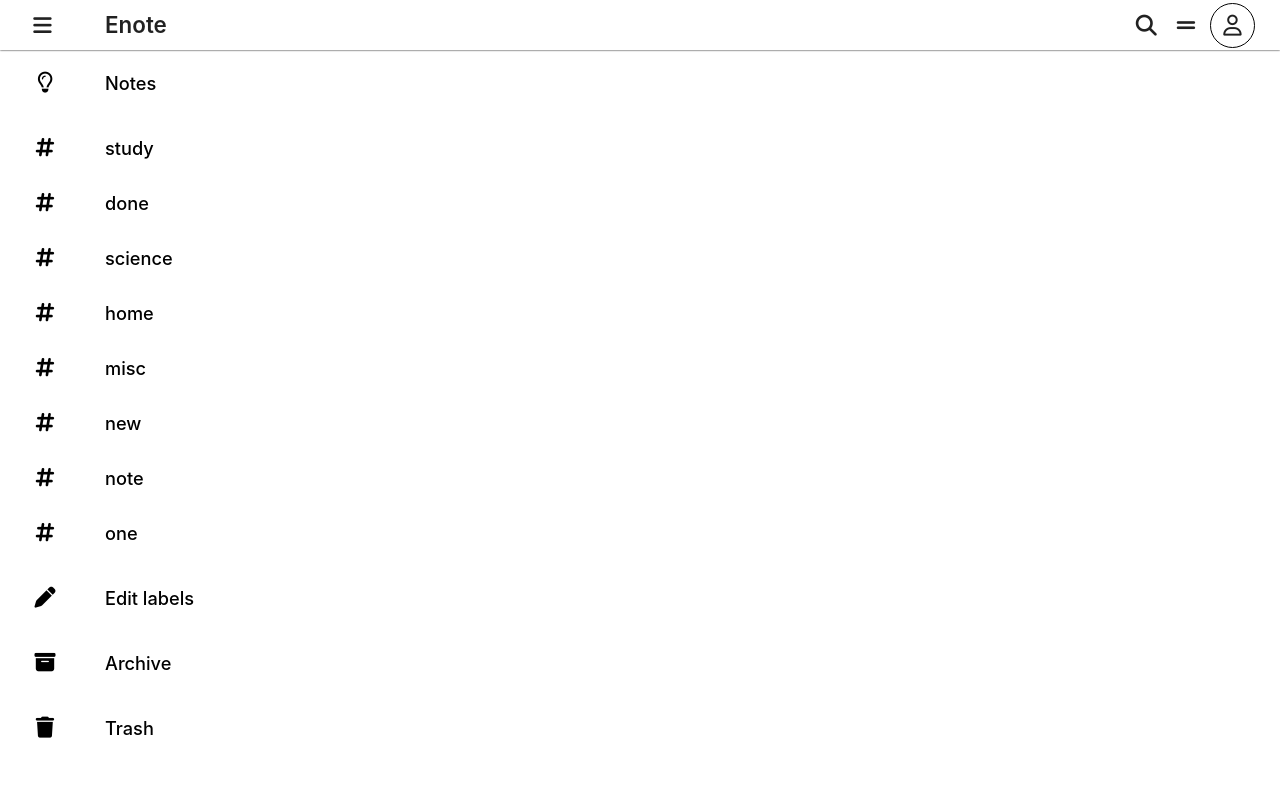
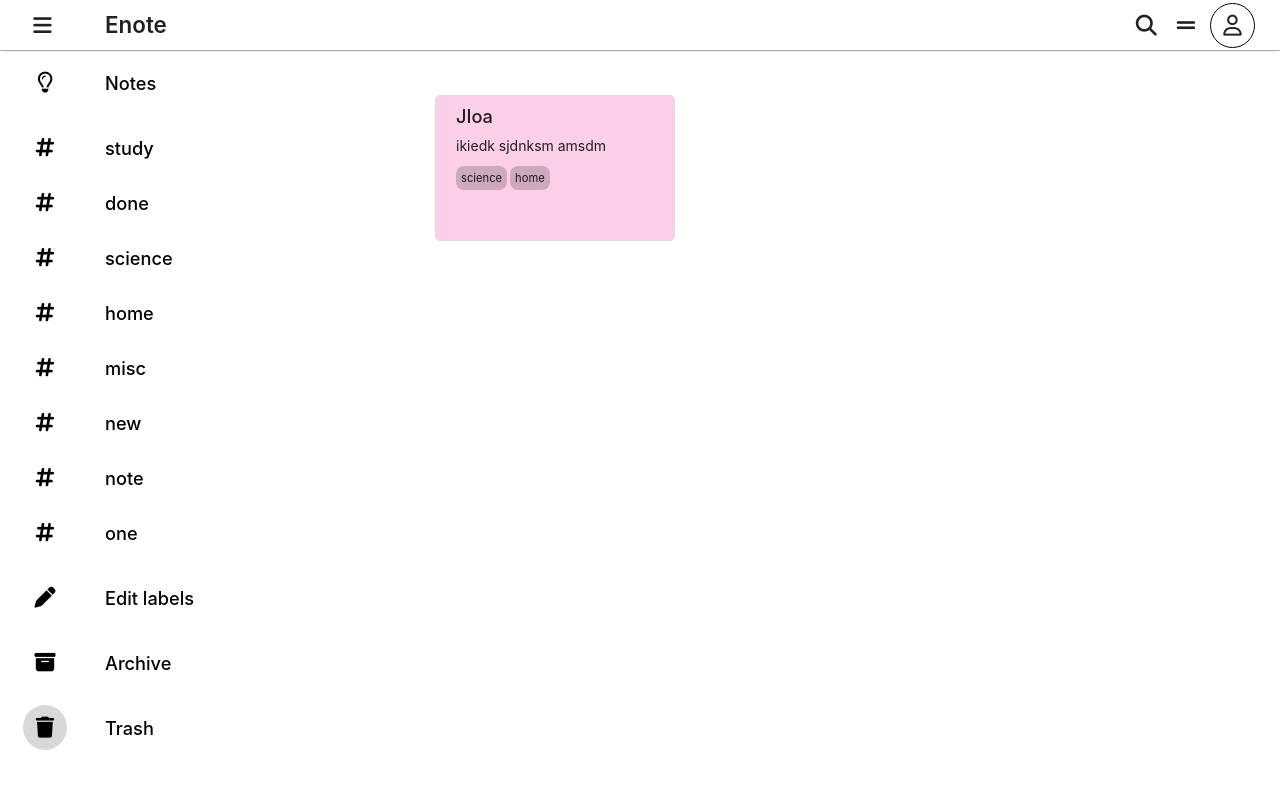
Before and after one commit to Arifulla-16/enote-react, a React (Create React App) app: page /trash in a window 1280 px wide. Shown: the top 788 px of the page. Built offline with nearby package versions, Linux system fonts and the light colour scheme; the HTML template or start-up script is replaced by a standard one.

Commit message:
further routing trash

```diff
--- a/src/App.css
+++ b/src/App.css
@@ -35,7 +35,11 @@
   width:45px;
 }
 
-.icAni:hover{
+.icAni:hover,.icAniPer{
+  background-color: #ffffff00;
+}
+
+.icAniPer{
   background-color: #71717146;
 }
 
@@ -164,7 +168,13 @@
 }
 
 .navItHovClass:hover{
-  background-color: #a4a4a4;
+  background-color: #d8d8d8;
+  transition: background-color 0.6s;
+  border-radius: 20px;
+}
+
+.navItHovClassPer{
+  background-color: #ffffff;
   transition: background-color 0.6s;
   border-radius: 20px;
 }
@@ -203,6 +213,14 @@
 }
 .navToggleClass1:hover .hideTag{
   display: flex;
+}
+
+.navToggleClass1:hover .navItHovClassPer{
+  background-color: #a4a4a4;
+}
+
+.navToggleClass1:hover .icAniPer{
+  background-color: #ffffff00;
 }
 
 .nonNavToggleClass0{
--- a/src/App.js
+++ b/src/App.js
@@ -48,6 +48,21 @@ function App() {
       "archived":false
     }
   ]);
+  var [trashList,setTrashList] = useState([
+    {
+      "id":100,
+      "title":"JIoa",
+      "text":"ikiedk sjdnksm amsdm",
+      "list":["hulu","crunch","me"],
+      "checkList":[true,false,false],
+      "tags":["science","home"],
+      "images":[],
+      "bgImage":"none",
+      "bgColor":"#fccfe9",
+      "pinned":false,
+      "archived":true
+    }
+  ]);
   var tId = useRef("");
   var temp = useRef("") ;
   var arr = useRef([]);
@@ -71,9 +86,10 @@ function App() {
 
   const updateNoteList = (list,typ) =>{
     if(typ=="del"){
+      setTrashList([...trashList,noteList.filter(note => note.id==list[0].id)[0]]);
       setNoteList(noteList.filter(note => note.id!=list[0].id));
     }
-    else if(typ=="tdel" || typ=="ck" || typ=="img"){
+    else if(typ=="tdel" || typ=="ck" || typ=="img"|| typ=="up"){
       setNoteList(noteList.map(note => {
         if(note.id==list.id){
           return list;
@@ -81,6 +97,15 @@ function App() {
         return note;
       }))
     }
+  }
+
+  const restore = (id)=>{
+    setNoteList([...noteList,(trashList.filter(note => note.id==id)[0])]);
+    setTrashList(trashList.filter(note => note.id!=id));
+  }
+
+  const deleteForever = (id)=>{
+    setTrashList(trashList.filter(note => note.id!=id));
   }
 
   const addNewNote = (note) =>{
@@ -311,23 +336,42 @@ function App() {
       <Header navToggler={navToggler} getView={getView}/>
       <span className="content" id="content">
         <Nav navMode={navMode} allTagList={allTagList}  />
+        <span className={`nonNav nonNavToggleClass${navMode} `}>
         <Routes>
         <Route
           path='/'
-          Component={()=>(
-            <span className={`nonNav nonNavToggleClass${navMode} `}>
+          element={
+            <>
               <Takenote addNewNote={addNewNote} setTargetNote={setTargetNote} curTags={curTags} tagRemover={tagRemover} />
-              <Notelist view={view} noteList={noteList.filter((note)=>note.archived==false)} setNoteList={updateNoteList} setTargetNote={setTargetNote} mergeLists={mergeLists} />
-            </span>
-          )} />
-          <Route
+              <Notelist view={view} noteList={noteList.filter((note)=>note.archived==false)} setNoteList={updateNoteList} setTargetNote={setTargetNote} mergeLists={mergeLists} tp={"note"} del={deleteForever} res={restore} />
+            </>
+          }
+
+          />
+        <Route
           path='/archive'
-          Component={()=>(
-            <span className={`nonNav nonNavToggleClass${navMode} `}>
-              <Notelist view={view} noteList={noteList.filter((note)=>note.archived==true)} setNoteList={updateNoteList} setTargetNote={setTargetNote} mergeLists={mergeLists} />
-            </span>
-          )} />
+          element={
+              <Notelist view={view} noteList={noteList.filter((note)=>note.archived==true)} setNoteList={updateNoteList} setTargetNote={setTargetNote} mergeLists={mergeLists} tp={"note"} del={deleteForever} res={restore} />
+          } />
+        <Route
+          path='/trash'
+          element={
+              <Notelist view={view} noteList={trashList} setNoteList={updateNoteList} setTargetNote={setTargetNote} mergeLists={mergeLists} tp={"trash"} del={deleteForever} res={restore}/>
+          } />
+          {
+            allTagList.map((tag)=>{
+              return (
+                <Route
+                key={tag}
+                path='/tags/:tag'
+                element={
+                    <Notelist view={view} noteList={noteList} setNoteList={updateNoteList} setTargetNote={setTargetNote} mergeLists={mergeLists} tp={"tag"} del={deleteForever} res={restore}/>
+                } />
+              )
+            })
+          }
         </Routes>
+        </span>
       </span>
     </Router>
     </div>
--- a/src/components/Nav/Labels.jsx
+++ b/src/components/Nav/Labels.jsx
@@ -1,11 +1,22 @@
-import React from 'react'
+import React, { useState , useEffect } from 'react'
 import NavItem from './NavItem'
+import { Link ,useLocation} from "react-router-dom";
 
 function Labels(props) {
+  var [high,setHigh] = useState(useLocation().pathname);
+
+  useEffect(()=>{
+    setHigh(window.location.pathname);
+  },[useLocation().pathname]);
+
   return (
     <div className='lables'>
         {props.labelList.map((label)=>{
-            return <NavItem key={label} icon={"fa-solid fa-hashtag"} tag={label} styl={props.styl}/>
+            return (
+              <Link key={label} to={`/tags/${label}`}>
+                <NavItem icon={"fa-solid fa-hashtag"} tag={label} styl={props.styl} hig={!high.includes("/tags")?high.slice(1):high.slice(6)} />
+              </Link>
+            )
         })}
     </div>
   )
--- a/src/components/Nav/Nav.jsx
+++ b/src/components/Nav/Nav.jsx
@@ -1,20 +1,28 @@
-import React, { useState } from 'react'
+import React, { useEffect, useState } from 'react'
 import Labels from './Labels';
-import { Link } from "react-router-dom";
+import { Link ,useLocation} from "react-router-dom";
 import NavItem from './NavItem';
 
 function Nav(props) {
+  var [high,setHigh] = useState(useLocation().pathname);
+
+  useEffect(()=>{
+    setHigh(window.location.pathname);
+  },[useLocation().pathname]);
+
   return (
     <div className={`nav navToggleClass${props.navMode} `}>
         <Link to="/">
-        <NavItem icon={"fa-regular fa-lightbulb"} tag={"Notes"} styl={props.navMode}/>
+        <NavItem icon={"fa-regular fa-lightbulb"} tag={"Notes"} styl={props.navMode} hig={!high.includes("/tags")?high.slice(1):high.slice(6)} />
         </Link>
         <Labels labelList={props.allTagList} styl={props.navMode}/>
-        <NavItem icon={"fa-solid fa-pen"} tag={"Edit labels"} styl={props.navMode}/>
+        <NavItem icon={"fa-solid fa-pen"} tag={"Edit labels"} styl={props.navMode} hig={!high.includes("/tags")?high.slice(1):high.slice(6)} />
         <Link to="/archive">
-        <NavItem icon={"fa-solid fa-archive"} tag={"Archive"} styl={props.navMode}/>
+        <NavItem icon={"fa-solid fa-archive"} tag={"Archive"} styl={props.navMode} hig={!high.includes("/tags")?high.slice(1):high.slice(6)} />
         </Link>
-        <NavItem icon={"fa-solid fa-trash"} tag={"Trash"} styl={props.navMode}/>
+        <Link to="/trash">
+        <NavItem icon={"fa-solid fa-trash"} tag={"Trash"} styl={props.navMode} hig={!high.includes("/tags")?high.slice(1):high.slice(6)} />
+        </Link>
     </div>
   )
 }
--- a/src/components/Nav/NavItem.jsx
+++ b/src/components/Nav/NavItem.jsx
@@ -1,11 +1,14 @@
 import React from 'react'
 
 function NavItem(props) {
-    let {icon,tag,styl} = props;
+    let {icon,tag,styl,hig} = props;
+    if(hig==""){
+      hig="notes";
+    }
   return (
-    <div className='navItem navItHovClass'>
+    <div className={`navItem ${tag.toLowerCase()==hig.toLowerCase()?"navItHovClassPer":"navItHovClass" }`}>
         <span className="navIcon">
-        <span className="icAni ">
+        <span className={`icAni ${tag.toLowerCase()==hig.toLowerCase()?"icAniPer":"" }`}>
         <i className={`${icon} fa-xl`}></i>
         </span>
         </span>
--- a/src/components/Notes/Note.jsx
+++ b/src/components/Notes/Note.jsx
@@ -1,7 +1,7 @@
 import React, { useState } from 'react'
 
 function Note(props) {
-    var {note,tagRemover,noteRemover,checkUpdate,setTargetNote,updatePin,psy,noteArchive,imgAdd} = props;
+    var {note,tagRemover,noteRemover,checkUpdate,setTargetNote,updatePin,psy,noteArchive,imgAdd,tp,del,res} = props;
     var {id,title,text,list,checkList,tags,images,bgImage,bgColor,pinned} = note;
 
 
@@ -21,11 +21,27 @@ function Note(props) {
         noteArchive(tarId,!note.archived);
     }
 
+    const restore = (el)=>{
+        var tarId = el.currentTarget.getAttribute("uid");
+        res(tarId);
+    }
+
+    const deleteForever = (el)=>{
+        var tarId = el.currentTarget.getAttribute("uid");
+        del(tarId);
+    }
+
     const handleCheck = (e) =>{
+        if(tp=="trash"){
+            alert("restore to edit");/////////////////////////
+            e.preventDefault();
+        }
+        else{
             var tarId = e.currentTarget.getAttribute("uid");
             var ck = e.target.attributes["idx"].value;
             var cked = e.target.checked;
             checkUpdate(tarId,ck,cked);
+        }
     }
 
     const showImg = (e)=>{
@@ -98,7 +114,6 @@ function Note(props) {
 
 
   return (
-
     <div className='note' uid={id}>
         <span className="images">
         {
@@ -108,9 +123,11 @@ function Note(props) {
         }
         </span>
         <span className="noteContent" style={{backgroundImage:bgImage,backgroundColor:bgColor}}>
-            <span className="notePin hider">
+            {
+            tp!="trash"&&<span className="notePin hider">
                             <i className={`fa-solid fa-thumbtack curs`} style={style} uid={id} onClick={togglePin}> </i>
                         </span>
+            }
             <span className="noteTitle">
                 {title}
             </span>
@@ -132,16 +149,18 @@ function Note(props) {
                     tags.map((tag)=>{
                         return (<span key={tag} className="noteLabel">
                                     <span>{tag}</span>
-                                    <div id="labelDel" onClick={delTag} tg={tag} uid={id}>
+                                    {
+                                        tp!="trash"&&<div id="labelDel" onClick={delTag} tg={tag} uid={id}>
                                                         <i className="fa-solid fa-xmark fa-xl curs"></i>
                                                     </div>
+                                    }
                                 </span>)
                     })
 
                 }
             </span>
+            {tp!="trash"&&
                 <span className="noteOptions hider ">
-                {/*icons*/}
                     <i className="fa-solid fa-palette curs add" onClick={displayPalette} uid={id} ></i>
                     <label className="custom-file-upload">
                         <input type="file" id="imgUpload" uid={id} onChange={showImg}/>
@@ -151,6 +170,14 @@ function Note(props) {
                     <i className="fa-solid fa-trash curs add" onClick={delNote} uid={id}></i>
                     <i className="fa-solid fa-tags curs add" onClick={showList} uid={id}></i>
                 </span>
+            }
+            {
+                tp=="trash"&&
+                <span className="noteOptions hider ">
+                <i className="fa-solid fa-trash-can-arrow-up curs add" onClick={restore} uid={id}></i>
+                <i className="fa-solid fa-dumpster-fire curs add" onClick={deleteForever} uid={id}></i>
+                </span>
+            }
         </span>
     </div>
   )
--- a/src/components/Notes/Notelist.jsx
+++ b/src/components/Notes/Notelist.jsx
@@ -1,9 +1,18 @@
 import { useEffect, useState } from 'react';
 import Note from './Note'
+import { useLocation } from 'react-router-dom';
 
 function Notelist(props) {
-  var {view,noteList,setNoteList,setTargetNote,mergeLists} = props;
+  var {view,noteList,setNoteList,setTargetNote,mergeLists,tp,del,res} = props;
   var [title,setTitle] = useState("on");
+
+  if(tp!="trash" && tp!="note"){
+    var loc= window.location.pathname.slice(6);
+    noteList=noteList.filter(note=>note.tags.includes(loc));
+  }
+
+  useEffect(()=>{
+  },[useLocation().pathname])
 
   const tagRemover = (id,delTag)=>{
     var changedNote = noteList.filter((note)=>note.id==id);
@@ -29,6 +38,14 @@ function Notelist(props) {
     setNoteList(changedNote[0],"img");
   }
 
+  const restore = (id)=>{
+    res(id);
+  }
+
+  const deleteForever = (id)=>{
+      del(id);
+  }
+
   const noteArchive = (id,bl) =>{
     mergeLists(id,bl);
   }
@@ -49,15 +66,11 @@ function Notelist(props) {
   }
 
   const updatePin = (noteId,bool) => {
-    setNoteList(noteList.map((note)=>{
-      if(note.id==noteId){
-        note.pinned=bool;
-        return note;
-      }
-      else{
-        return note;
-      }
-    }));
+    console.log(noteId,bool);
+    var note = noteList.filter((note)=>note.id==noteId)[0];
+    note.pinned=bool;
+    console.log(note);
+    setNoteList(note,"up");
   }
 
   return (
@@ -72,7 +85,7 @@ function Notelist(props) {
           {
             noteList.map((note)=>{
               if(!note.pinned){
-                return <Note key={note.id} note={note} tagRemover={tagRemover} noteRemover={noteRemover} checkUpdate={checkUpdate} setTargetNote={setTargetNote} updatePin={updatePin} psy={"p"} noteArchive={noteArchive} imgAdd={imgAdd}/>
+                return <Note key={note.id} note={note} tagRemover={tagRemover} noteRemover={noteRemover} checkUpdate={checkUpdate} setTargetNote={setTargetNote} updatePin={updatePin} psy={"p"} noteArchive={noteArchive} imgAdd={imgAdd} tp={tp} del={deleteForever} res={restore} />
               }
             })
           }
@@ -88,7 +101,7 @@ function Notelist(props) {
           {
             noteList.map((note)=>{
               if(note.pinned){
-                return <Note key={note.id}  note={note} tagRemover={tagRemover} noteRemover={noteRemover} checkUpdate={checkUpdate} setTargetNote={setTargetNote} updatePin={updatePin} psy={"unp"} noteArchive={noteArchive} imgAdd={imgAdd}/>
+                return <Note key={note.id}  note={note} tagRemover={tagRemover} noteRemover={noteRemover} checkUpdate={checkUpdate} setTargetNote={setTargetNote} updatePin={updatePin} psy={"unp"} noteArchive={noteArchive} imgAdd={imgAdd} tp={tp} del={deleteForever} res={restore}/>
               }
             })
           }
```
Lines whose indentation alone changed are shown as unchanged.
